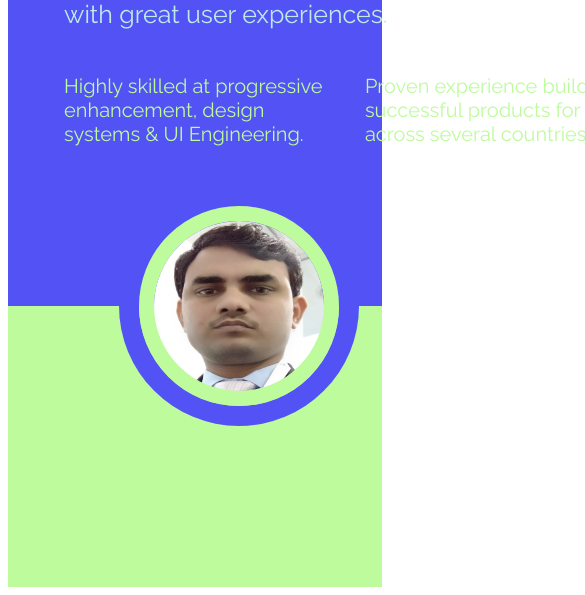
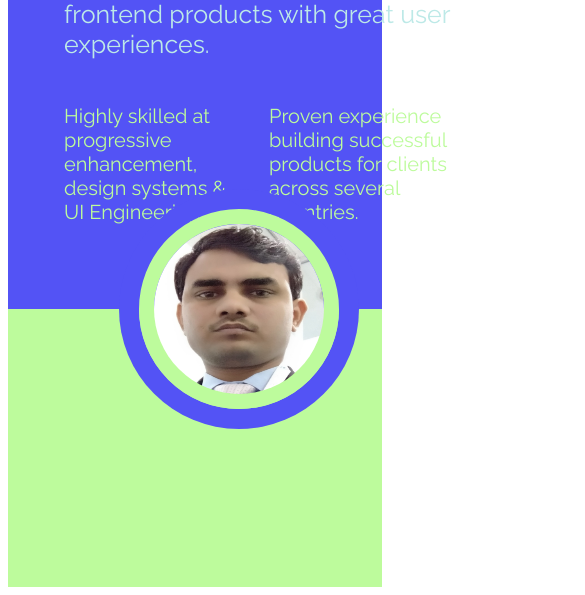
Before and after one commit to ansaridatascientist/ali_ansari, a plain HTML site: page index.html in a window 390 px wide. Shown: the part 265-860 px from the top of the page, 585 px wide, since content can reach past the window. Drawn offline with Linux system fonts and the light colour scheme.

Commit message:
Add files via upload

```diff
--- a/style.css
+++ b/style.css
@@ -163,3 +163,49 @@ h1 {
     }
 
 }
+
+@media (max-width: 725px) {
+    .grid-container {
+        display: grid;
+        grid-template-columns: 100%;
+        grid-template-rows: 2fr 1fr;
+    }
+
+    h1 {
+        margin-top: 10%;
+        margin-left: 15%;
+    }
+
+    .profile {
+        height: 170px;
+        width: 170px;
+        border: 15px solid #BDFB9C;
+        padding: 0;
+        box-shadow: 0px 0px 0px 20px #5353F5;
+        position: relative;
+        border-radius: 50%;
+        margin-left: 35%;
+        margin-top: -100px;
+    }
+
+    .para1 {
+        color: #BDE9E7;
+        font-size: 25px;
+        margin-left: 15%;
+        margin-top: -15%;
+        font-weight:lighter;
+        width: 400px;
+    }
+
+    .para2 {
+        color: #BDFB9C;
+        font-size: 20px;
+        height: 200px;
+        width: 400px;
+        margin-left: 15%;
+        display: flex;
+        gap: 25px;
+        margin-bottom: 25px;
+    }
+
+}
```
